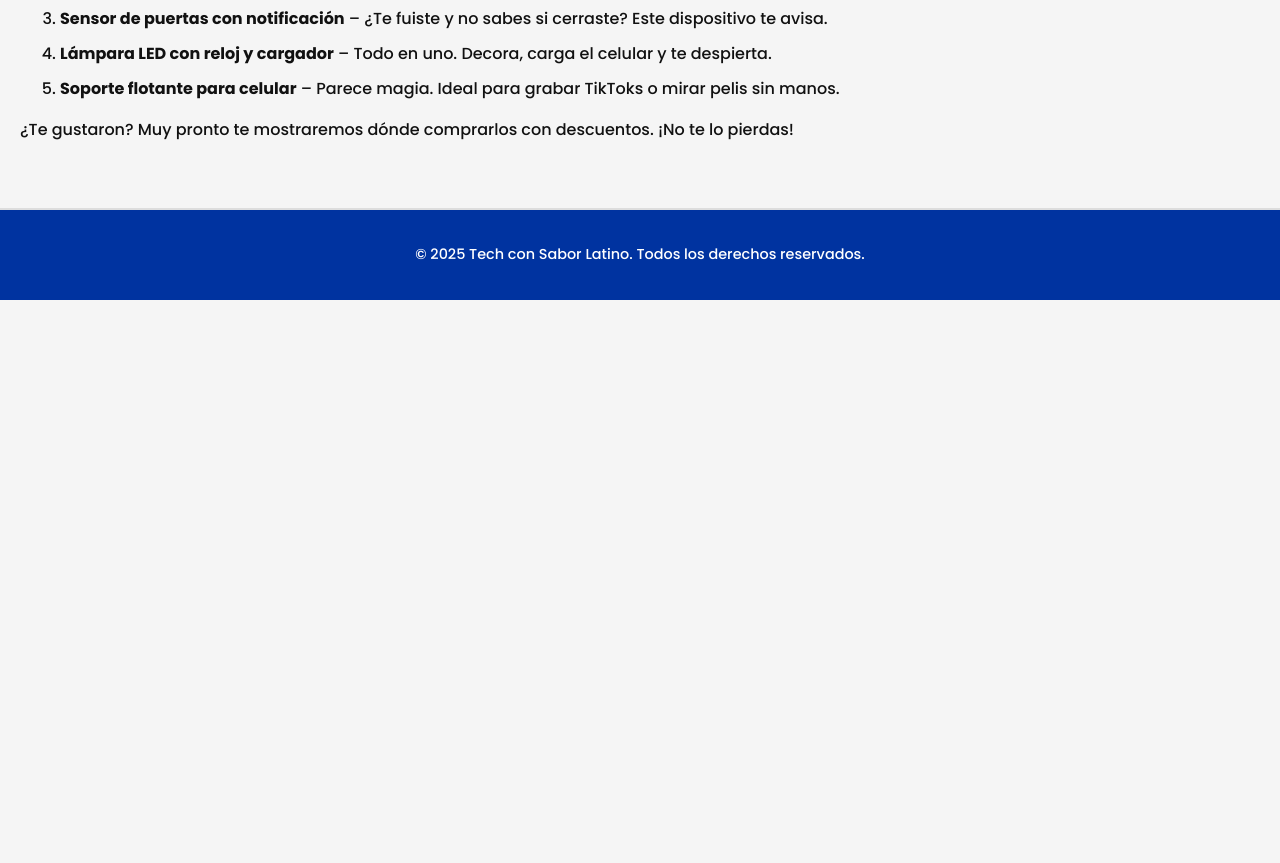
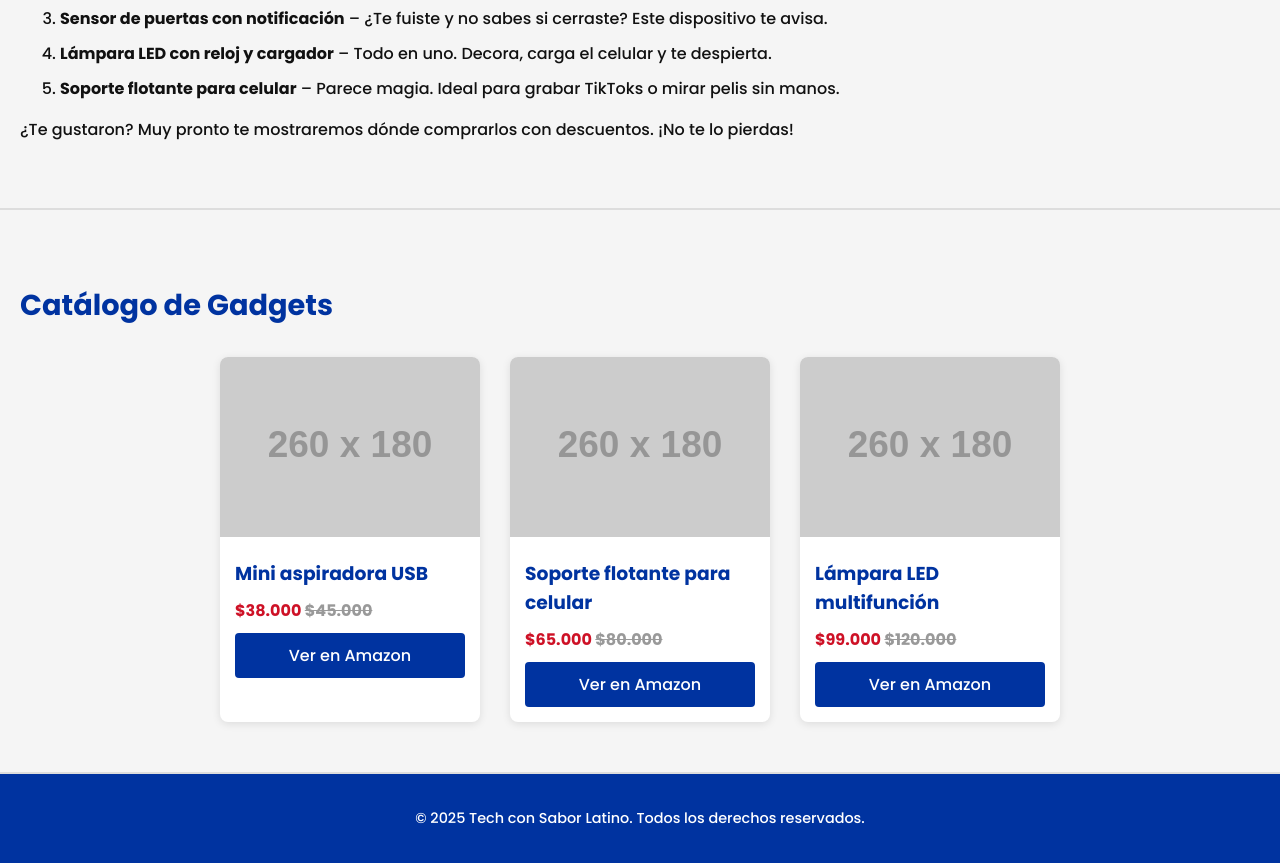
Before and after one commit to techconsaborlatino/tech-con-sabor-latino, a plain HTML site: page index.html in a window 1280 px wide. Shown: the part 1980-2843 px from the top of the page. Before the commit the page ends 2280 px from the top, so only its background shows below. Drawn offline with Linux system fonts and the light colour scheme; placeholder pictures from the web are drawn by us.

Commit message:
Update index.html

```diff
--- a/index.html
+++ b/index.html
@@ -116,8 +116,41 @@
       <li><strong>Soporte flotante para celular</strong> – Parece magia. Ideal para grabar TikToks o mirar pelis sin manos.</li>
     </ol>
     <p>¿Te gustaron? Muy pronto te mostraremos dónde comprarlos con descuentos. ¡No te lo pierdas!</p>
+
   </section>
-  <footer>
+
+  <section id="catalogo" class="section">
+    <h2>Catálogo de Gadgets</h2>
+    <div style="display: flex; flex-wrap: wrap; justify-content: center; gap: 30px; margin-top: 30px;">
+      <div style="background: white; border-radius: 8px; width: 260px; box-shadow: 0 2px 8px rgba(0,0,0,0.1); overflow: hidden;">
+        <img src="https://via.placeholder.com/260x180?text=Aspiradora+USB" alt="Mini aspiradora USB" style="width:100%;">
+        <div style="padding: 15px;">
+          <h3 style="margin: 0 0 10px; color: #0033a0;">Mini aspiradora USB</h3>
+          <p style="margin: 0 0 10px; font-weight: bold; color: #ce1126;">$38.000 <span style="text-decoration: line-through; color: #999;">$45.000</span></p>
+          <a href="#" style="display: block; text-align: center; background: #0033a0; color: white; padding: 10px; border-radius: 4px; text-decoration: none;">Ver en Amazon</a>
+        </div>
+      </div>
+
+      <div style="background: white; border-radius: 8px; width: 260px; box-shadow: 0 2px 8px rgba(0,0,0,0.1); overflow: hidden;">
+        <img src="https://via.placeholder.com/260x180?text=Soporte+Celular" alt="Soporte flotante" style="width:100%;">
+        <div style="padding: 15px;">
+          <h3 style="margin: 0 0 10px; color: #0033a0;">Soporte flotante para celular</h3>
+          <p style="margin: 0 0 10px; font-weight: bold; color: #ce1126;">$65.000 <span style="text-decoration: line-through; color: #999;">$80.000</span></p>
+          <a href="#" style="display: block; text-align: center; background: #0033a0; color: white; padding: 10px; border-radius: 4px; text-decoration: none;">Ver en Amazon</a>
+        </div>
+      </div>
+
+      <div style="background: white; border-radius: 8px; width: 260px; box-shadow: 0 2px 8px rgba(0,0,0,0.1); overflow: hidden;">
+        <img src="https://via.placeholder.com/260x180?text=Lampara+LED" alt="Lámpara LED" style="width:100%;">
+        <div style="padding: 15px;">
+          <h3 style="margin: 0 0 10px; color: #0033a0;">Lámpara LED multifunción</h3>
+          <p style="margin: 0 0 10px; font-weight: bold; color: #ce1126;">$99.000 <span style="text-decoration: line-through; color: #999;">$120.000</span></p>
+          <a href="#" style="display: block; text-align: center; background: #0033a0; color: white; padding: 10px; border-radius: 4px; text-decoration: none;">Ver en Amazon</a>
+        </div>
+      </div>
+    </div>
+  </section>
+<footer>
     <p>&copy; 2025 Tech con Sabor Latino. Todos los derechos reservados.</p>
   </footer>
 </body>
```
